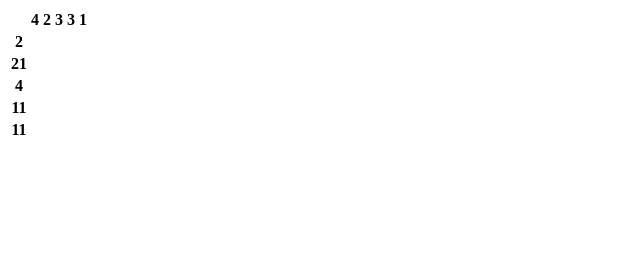
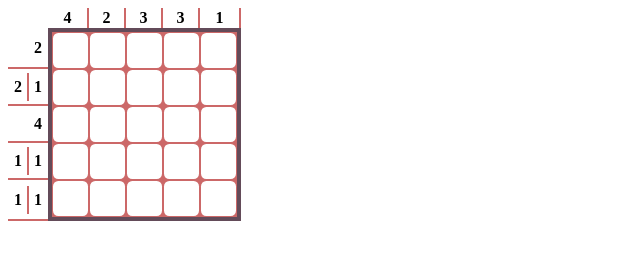
Before and after one commit to BotsulaAnastasia/nonograms, a website with bundled scripts: page nonograms/index.html in a window 1280 px wide. Shown: the whole page, without its empty margins (0-640 px from the left). Built offline with nearby package versions, Linux system fonts and the light colour scheme.

Commit message:
style: style the game grid and adapt it

```diff
--- /dev/null
+++ b/nonograms/sass/abstract/_constants.scss
@@ -0,0 +1,3 @@
+$color-text-dark: #2e2d3f;
+$color-grid-background: #bf4040c9;
+$color-border: #434255c1;
--- /dev/null
+++ b/nonograms/sass/components/_grid.scss
@@ -0,0 +1,78 @@
+.grid {
+  table-layout: fixed;
+  width: auto;
+  height: auto;
+  border-spacing: 0;
+}
+
+.top-cell {
+  border-right: 2px solid $color-grid-background;
+  vertical-align: bottom;
+  span {
+    width: 100%;
+    border-bottom: 2px solid $color-grid-background;
+    &:last-child {
+      border: 0;
+    }
+
+    @media screen and (max-width: 1000px) {
+      font-size: 12px;
+    }
+  }
+}
+
+.left-cell {
+  border-bottom: 2px solid $color-grid-background;
+  span {
+    border-right: 2px solid $color-grid-background;
+    padding: 5px;
+    &:last-child {
+      border: 0;
+    }
+
+    @media screen and (max-width: 1000px) {
+      font-size: 12px;
+      padding: 2px;
+    }
+  }
+}
+
+.top-cell__hints,
+.left-cell__hints {
+  display: flex;
+  align-items: center;
+  justify-content: flex-end;
+}
+
+.top-cell__hints {
+  flex-direction: column;
+}
+
+.main-cell {
+  background-color: $color-grid-background;
+  &[data-row="0"] {
+    border-top: 4px solid $color-border;
+  }
+  &[data-row="4"],
+  &[data-row="9"],
+  &[data-row="14"] {
+    border-bottom: 4px solid $color-border;
+  }
+
+  &[data-column="0"] {
+    border-left: 4px solid $color-border;
+  }
+  &[data-column="4"],
+  &[data-column="9"],
+  &[data-column="14"] {
+    border-right: 4px solid $color-border;
+  }
+}
+
+.main-cell__fill {
+  width: clamp(20px, 3vw, 35px);
+  height: clamp(20px, 3vw, 35px);
+  border-radius: 15%;
+  background-color: #fff;
+  cursor: pointer;
+}
--- a/nonograms/sass/style.scss
+++ b/nonograms/sass/style.scss
@@ -0,0 +1,5 @@
+// Abstract
+@import "abstract/constants";
+
+// Components
+@import "components/grid";
--- a/nonograms/scripts/game-grid.js
+++ b/nonograms/scripts/game-grid.js
@@ -67,12 +67,16 @@ for (let i = 0; i < gridHeight; i++) {
   // Create main cells
   for (let j = 0; j < gridWidth; j++) {
     const tdBody = document.createElement("td");
+    const tdBodyFill = document.createElement("div");
+
     tdBody.className = "main-cell";
+    tdBodyFill.className = "main-cell__fill";
 
     tdBody.setAttribute("data-index", cellInd++);
     tdBody.setAttribute("data-column", j);
     tdBody.setAttribute("data-row", i);
 
+    tdBody.appendChild(tdBodyFill);
     trBody.appendChild(tdBody);
   }
 
--- a/nonograms/scripts/templates.js
+++ b/nonograms/scripts/templates.js
@@ -1,6 +1,5 @@
 export const templates = {
-
-  "Camel": {
+  Camel: {
     width: 5,
     height: 5,
     solution: [
@@ -8,11 +7,11 @@ export const templates = {
       [1, 1, 0, 1, 0],
       [1, 1, 1, 1, 0],
       [1, 0, 1, 0, 0],
-      [1, 0, 1, 0, 0]
-    ]
+      [1, 0, 1, 0, 0],
+    ],
   },
 
-  "Little-monster": {
+  Little_monster: {
     width: 10,
     height: 10,
     solution: [
@@ -25,11 +24,11 @@ export const templates = {
       [0, 1, 1, 1, 1, 1, 1, 1, 1, 0],
       [1, 0, 1, 1, 1, 1, 1, 1, 0, 1],
       [0, 0, 1, 1, 0, 0, 1, 1, 0, 0],
-      [0, 0, 0, 1, 0, 0, 1, 0, 0, 0]
-    ]
+      [0, 0, 0, 1, 0, 0, 1, 0, 0, 0],
+    ],
   },
 
-  "Ramen": {
+  Ramen: {
     width: 15,
     height: 15,
     solution: [
@@ -47,7 +46,7 @@ export const templates = {
       [0, 1, 1, 1, 0, 0, 0, 0, 1, 0, 1, 0, 1, 1, 0],
       [0, 0, 1, 1, 1, 1, 1, 1, 1, 1, 1, 1, 1, 0, 0],
       [0, 0, 0, 1, 0, 0, 0, 0, 0, 0, 0, 1, 0, 0, 0],
-      [0, 0, 0, 0, 1, 1, 1, 1, 1, 1, 1, 0, 0, 0, 0]
-    ]
+      [0, 0, 0, 0, 1, 1, 1, 1, 1, 1, 1, 0, 0, 0, 0],
+    ],
   },
-}
+};
```
Also changed, not shown: nonograms/sass/style.css, 1 other file.
